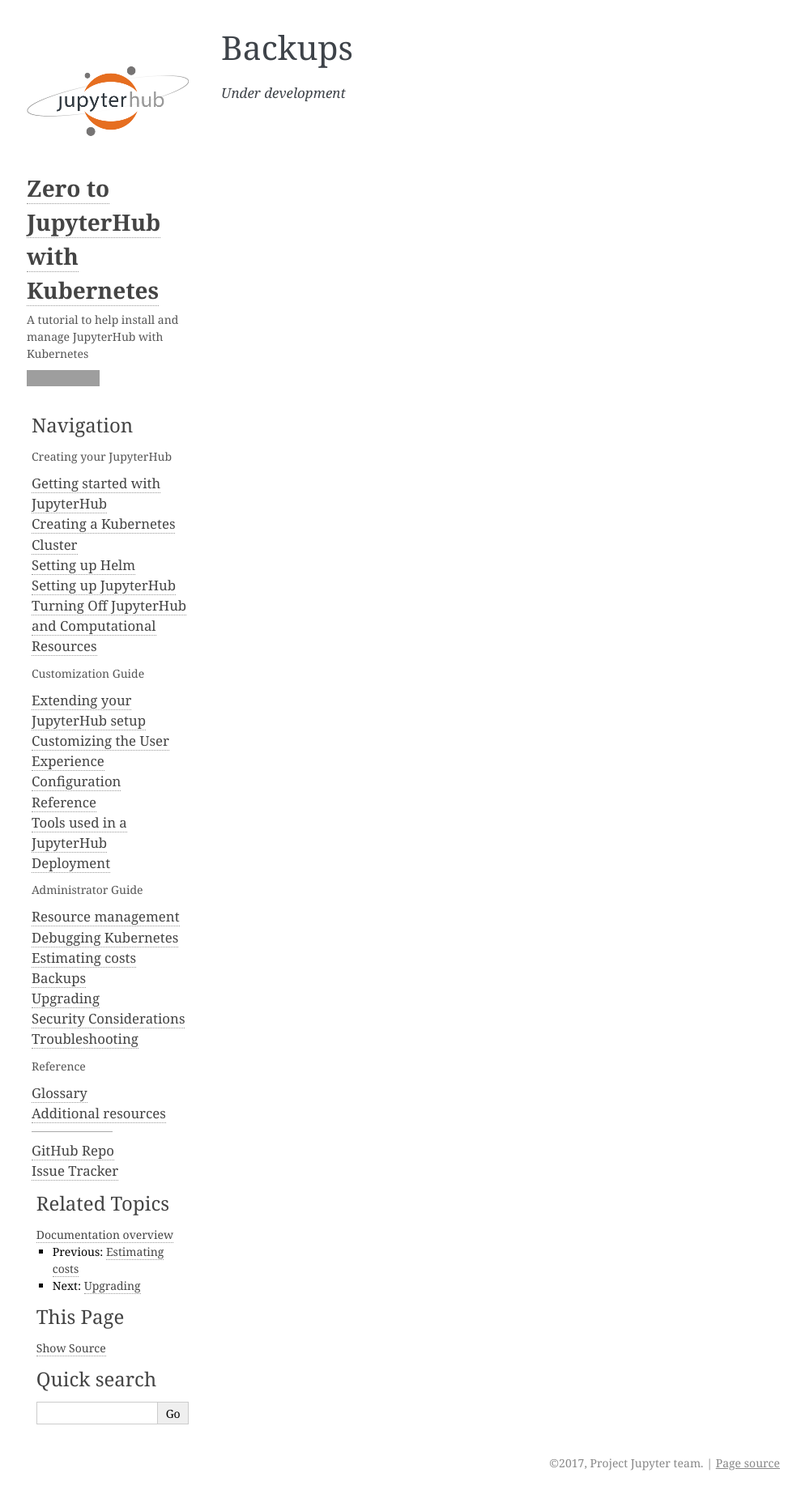
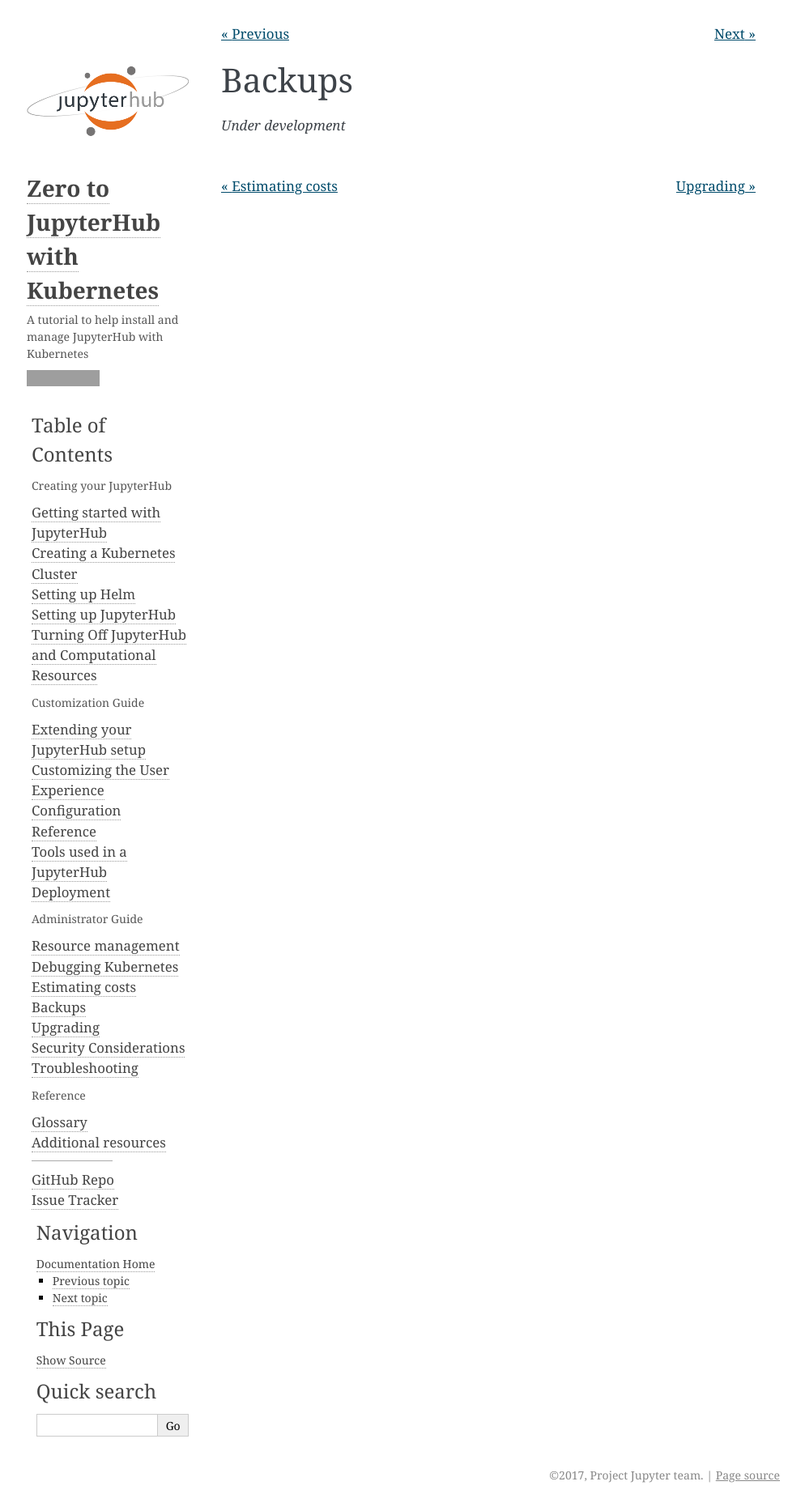
Before and after one commit to jupyterhub/zero-to-jupyterhub-k8s, a Sphinx documentation site: the page built from doc/source/backups.rst, in a window 1280 px wide. Shown: the whole page at 81% size, without its empty margins (147-1141 px from the left). Built offline with Sphinx 7.4.7, drawn with Linux system fonts in a browser that asks for light colours; grey boxes are pictures that could not be loaded.

Commit message:
add next/prev to top and bottom of docs

```diff
--- a/doc/source/_static/custom.css
+++ b/doc/source/_static/custom.css
@@ -25,3 +25,39 @@
 h7, h7 ~ * {
   margin-left: 15% !important;
 }
+
+img.logo {
+  width:100%
+}
+
+.right-next {
+    float: right;
+    max-width: 45%;
+    overflow: auto;
+    text-overflow: ellipsis;
+    white-space: nowrap;
+}
+
+.right-next::after{
+    content: ' »';
+}
+
+.left-prev {
+    float: left;
+    max-width: 45%;
+    overflow: auto;
+    text-overflow: ellipsis;
+    white-space: nowrap;
+}
+
+.left-prev::before{
+    content: '« ';
+}
+
+.prev-next-bottom {
+  margin-top: 3em;
+}
+
+.prev-next-top {
+  margin-bottom: 1em;
+}
--- /dev/null
+++ b/doc/source/_templates/page.html
@@ -0,0 +1,30 @@
+{% extends '!page.html' %}
+
+{# Custom template for page.html
+
+   Alabaster theme does not provide blocks for prev/next at bottom of each page.
+   This is _in addition_ to the prev/next in the  sidebar. The "Prev/Next" text
+   or symbols are handled by CSS classes in _static/custom.css
+#}
+
+{% macro prev_next(prev, next, prev_title='', next_title='') %}
+  {%- if prev %}
+     <a class='left-prev' href="{{ prev.link|e }}" title="{{ _('previous chapter')}}">{{ prev_title or prev.title }}</a>
+  {%- endif %}
+  {%- if next %}
+     <a class='right-next' href="{{ next.link|e }}" title="{{ _('next chapter')}}">{{ next_title or next.title }}</a>
+  {%- endif %}
+  <div style='clear:both;'></div>
+{% endmacro %}
+
+
+{% block body %}
+  <div class='prev-next-top'>
+    {{ prev_next(prev, next, 'Previous', 'Next') }}
+  </div>
+
+  {{super()}}
+  <div class='prev-next-bottom'>
+    {{ prev_next(prev, next) }}
+  </div>
+{% endblock %}
--- /dev/null
+++ b/doc/source/_templates/relations.html
@@ -0,0 +1,17 @@
+{# Custom template for relations.html
+
+   alabaster theme does not provide previous/next page by default
+#}
+<div class="relations">
+<h3>Navigation</h3>
+<ul>
+  <li><a href="{{ pathto(master_doc) }}">Documentation Home</a><ul>
+  {%- if prev %}
+  <li><a href="{{ prev.link|e }}" title="Previous">Previous topic</a></li>
+  {%- endif %}
+  {%- if next %}
+  <li><a href="{{ next.link|e }}" title="Next">Next topic</a></li>
+  {%- endif %}
+  </ul>
+</ul>
+</div>
```
Also changed, not shown: doc/source/_templates/navigation.html (renamed from doc/_templates/navigation.html).
